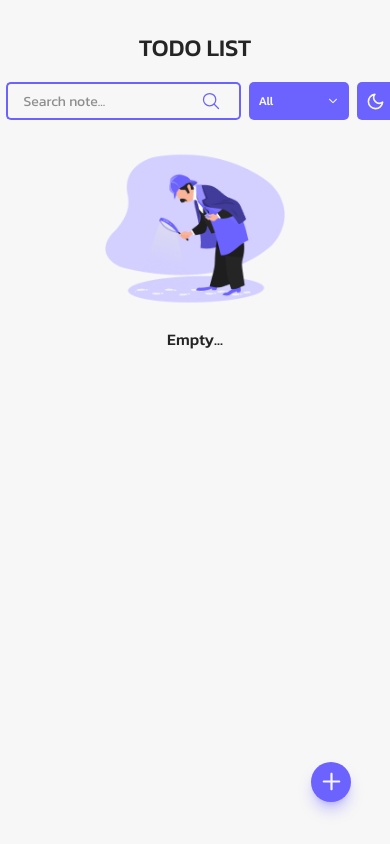
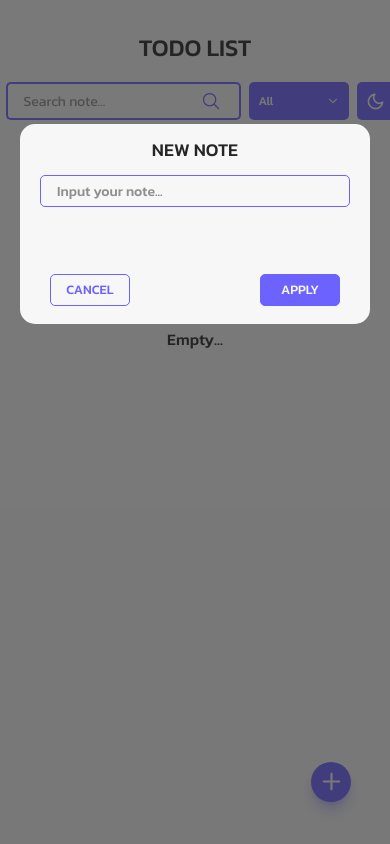
Before and after one commit to ArmenSyan/Todo-List-TS, a React (Vite) app: page / in a window 390 px wide. Built offline with nearby package versions, Linux system fonts and the light colour scheme.

Commit message:
Notes adding modal - responsive

```diff
--- a/src/Components/Modals/NoteModal.tsx
+++ b/src/Components/Modals/NoteModal.tsx
@@ -24,20 +24,20 @@ function NoteModal() {
     }
     return (
         <div className="fixed w-[100vw] h-[100vh] pt-[124px] flex justify-evenly  bg-black/60 -z-50-">
-            <div className={`w-[500px] h-[289px] ${darkMode ? 'bg-black border-[1px] border-white' : 'bg-white '} rounded-[15px] flex flex-col justify-between items-center z-50`}>
-                <div className="flex flex-col justify-evenly items-center mt-[18px] gap-y-6">
-                    <h1 className="text-[24px] font-medium">
+            <div className={`w-[350px] md:w-[500px] h-[200px] md:h-[289px] ${darkMode ? 'bg-black border-[1px] border-white' : 'bg-white '} rounded-[15px] flex flex-col justify-between items-center z-50`}>
+                <div className="flex flex-col justify-evenly items-center mt-[12px] md:mt-[18px] gap-y-3 md:gap-y-6">
+                    <h1 className="text-[18px] md:text-[24px] font-medium">
                         NEW NOTE
                     </h1>
                     <input
                         type="text"
                         onChange={(e) => inputValue(e)}
                         placeholder="Input your note..."
-                        className={`w-[440px] h-[38px] border-[1px] px-[16px] rounded-[5px] ${darkMode ? 'border-white bg-black' : 'bg-white border-purple'}   py-[4px] text-[16px]  font-medium focus:outline-0`}/>
+                        className={`w-[310px] md:w-[440px] h-[32px] md:h-[38px] border-[1px] px-[16px] rounded-[5px] ${darkMode ? 'border-white bg-black' : 'bg-white border-purple'}   py-[4px] text-[14px] md:text-[16px]  font-medium focus:outline-0`}/>
                 </div>
                 <div className="flex justify-between items-center w-full px-[30px] mb-[18px]">
-                    <button onClick={setActive} className="w-[110px] h-[38px] border-[2px] border-purple rounded-[5px] text-purple font-medium text-[18px] hover:cursor-pointer hover:shadow-lg hover:shadow-purple/40 duration-200">CANCEL</button>
-                    <button onClick={addNote} className="w-[110px] h-[38px] border-[2px] border-purple rounded-[5px] text-white bg-purple font-medium text-[18px] hover:cursor-pointer hover:shadow-lg hover:shadow-purple/40 duration-300">APPLY</button>
+                    <button onClick={setActive} className="w-[80px] md:w-[110px] h-[32px] md:h-[38px] border-[1px] md:border-[2px] border-purple rounded-[5px] text-purple font-medium text-[13px] md:text-[18px] hover:cursor-pointer hover:shadow-lg hover:shadow-purple/40 duration-200">CANCEL</button>
+                    <button onClick={addNote} className="w-[80px] md:w-[110px] h-[32px] md:h-[38px] border-[1px] md:border-[2px] border-purple rounded-[5px] text-white bg-purple font-medium text-[13px] md:text-[18px] hover:cursor-pointer hover:shadow-lg hover:shadow-purple/40 duration-300">APPLY</button>
                 </div>
             </div>
 
--- a/src/Context.tsx
+++ b/src/Context.tsx
@@ -39,7 +39,7 @@ export const FilterProvider: React.FC<{ children: ReactNode }> = ({ children })
     const [filteredData, setFilteredData] = useState<DataType[]>([])
 
     const [addInputValue, setAddInputValue] = useState<string>('')
-    const [activeModal, setActiveModal] = useState<boolean>(false);
+    const [activeModal, setActiveModal] = useState<boolean>(true);
 
     const [checkedNotes, setCheckedNotes] = useState<number[]>([])
     const [notesType, setNotesType] = useState<boolean | null>(null)
```
